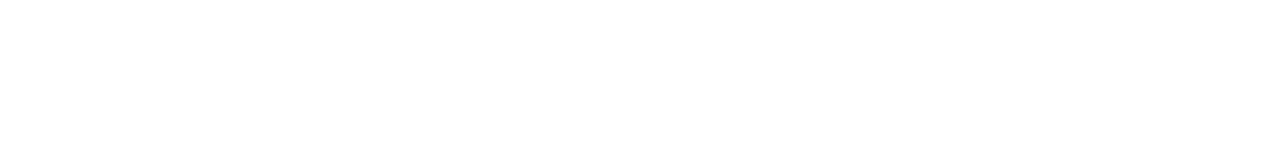
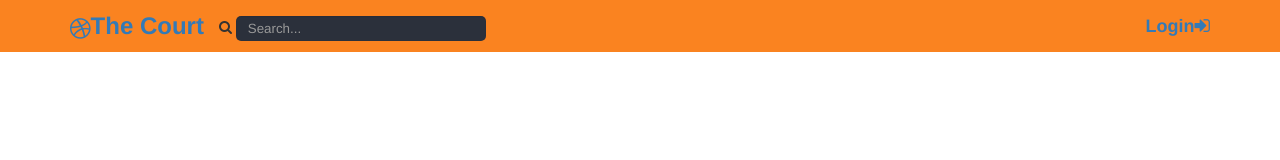
Before and after one commit to kyle-morton/sports_app, a website: page public/app/views/index.html in a window 1280 px wide. Drawn offline with nearby package versions, Linux system fonts and the light colour scheme; files that its build step writes are made by us from their sources.

Commit message:
added search bar

```diff
--- a/public/app/views/index.html
+++ b/public/app/views/index.html
@@ -41,18 +41,21 @@
 
 <!-- NAVBAR -->
 <header>
-	<div class="navbar navbar-inverse" ng-if="main.loggedIn">
+	<div class="navbar">
 		<div class="container">
 			<div class="navbar-header">
-				<a href="/" class="navbar-brand"><i class="fa fa-dribbble"></i>The Court</a>
+				<a href="/" class="navbar-brand"><i class="fa fa-dribbble fa-lg"></i><b id="brandHeader">The Court</b></a>
 			</div>
 			<ul class="nav navbar-nav">
-				<!--<li>
-					<a href="/users"><span class="glyphicon glyphicon-user"></span> Users</a>
-				</li>-->
+				<div class="box form-inline searchBox">
+					<div class="container-1">
+						<span class="icon"><i class="fa fa-search"></i></span>
+						<input type="search" id="search" class="form-control" placeholder="Search..." />
+					</div>
+				</div>
 			</ul>
 			<ul class="nav navbar-nav navbar-right">
-				<li ng-if="!main.loggedIn"><a href="/login">Login</a></li>
+				<li ng-if="!main.loggedIn"><a class="navbar-brand" href="/login"><b>Login</b><i class="fa fa-sign-in"></i></a></li>
 				<li ng-if="main.loggedIn"><a id="userPopupTrigger">Hello {{ main.user.username }}!</a></li>
 				<li ng-if="main.loggedIn"><a href="#" ng-click="main.doLogout()">Logout</a></li>
 			</ul>
--- a/public/assets/css/style.css
+++ b/public/assets/css/style.css
@@ -7,6 +7,7 @@ main {
 header .navbar {
 	border-radius:0;
 }
+
 
 
 /* SPINNER ANIMATIONS (add .spinner class to any
@@ -59,9 +60,41 @@ icon to make it spin!)
 	min-height: 400px;
 }
 
-.navbar-inverse {
-	background-color: #000;
+.navbar {
+	background-color: #FA8320;
 }
+
+#brandHeader {
+	font-size: 24px;
+}
+
+
+/* SEARCH BOX */
+.searchBox {
+	margin-top: 15px;
+}
+
+.container-1{
+  width: 300px;
+  vertical-align: middle;
+  white-space: nowrap;
+  position: relative;
+}
+
+.container-1 input#search{
+  width: 250px;
+  height: 25px;
+  background: #2b303b;
+  border: none;
+  font-size: 10pt;
+  /*float: right;*/
+  color: #FA8320;
+  -webkit-border-radius: 5px;
+  -moz-border-radius: 5px;
+  border-radius: 5px;
+}
+
+/* SEARCH BOX END */
 
 .leftSideBar {
 	float: left;
```
Also changed, not shown: public/app/views/pages/home.html (+0 -4 lines).
